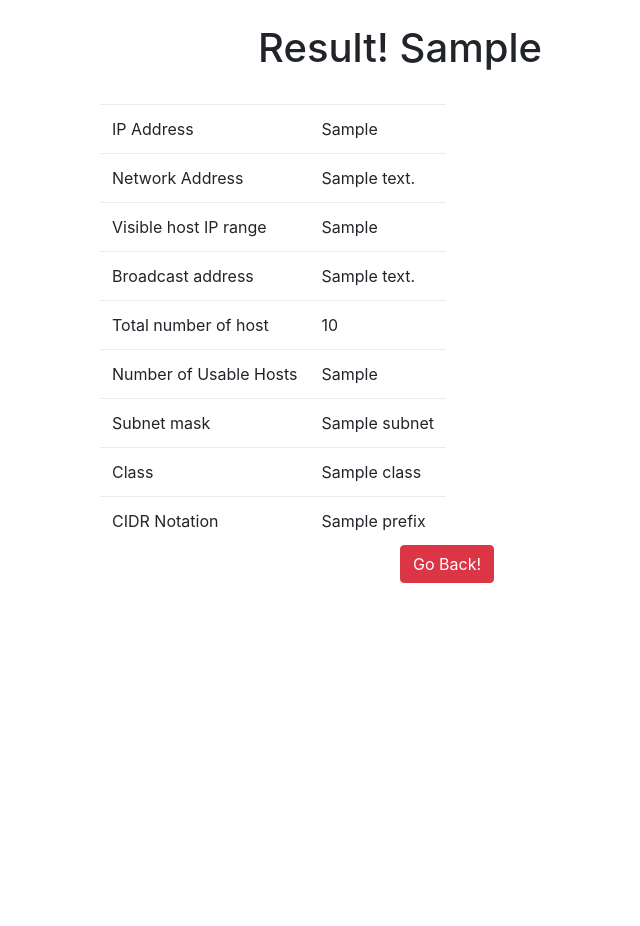
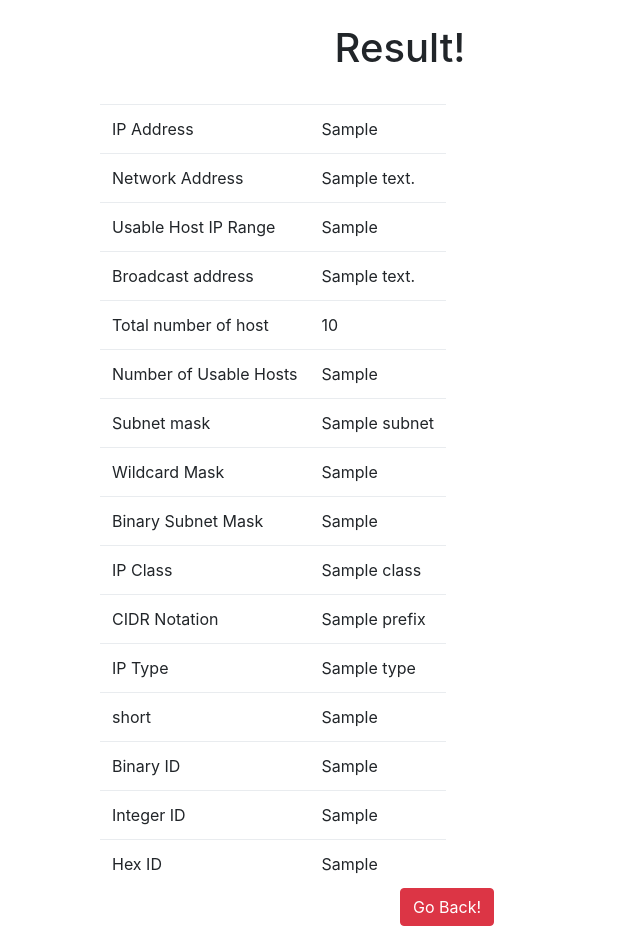
Before and after one commit to ammyblabla/ipcal, a Django app: template main/templates/result.html in a window 1280 px wide; the page is wider, and only the part inside the window is pictured. Shown: that part, without its empty margins (240-880 px from the left). Before the commit the page ends 583 px from the top of that part, so only its background shows below. Run offline with Django 3.2, Linux system fonts and the light colour scheme; the template is opened without the code that fills it: most values are stand-ins (such as "Sample title", 1, 10 or a date in 2020); some libraries are stand-ins or nearby versions.

Commit message:
display additional result

```diff
--- a/main/templates/result.html
+++ b/main/templates/result.html
@@ -15,7 +15,7 @@
   </head>
   <body>
     <br>
-    <h1>Result! {{ ip_full }} </h1>
+    <h1>Result!</h1>
     <br>
     <div class="container">
       <div class="wrapper">
@@ -30,7 +30,7 @@
               <td>{{ network_address }}</td>
             </tr>
             <tr>
-              <td colspan="2">Visible host IP range</td>
+              <td colspan="2">Usable Host IP Range</td>
               <td>{{ usable_range }}</td>
             </tr>
             <tr>
@@ -50,12 +50,40 @@
               <td>{{ subnet }}</td>
             </tr>
             <tr>
-              <td colspan="2">Class</td>
+              <td colspan="2">Wildcard Mask</td>
+              <td>{{ wildcard_mask }}</td>
+            </tr>
+            <tr>
+              <td colspan="2">Binary Subnet Mask</td>
+              <td>{{ binary_subnet_mask }}</td>
+            </tr>
+            <tr>
+              <td colspan="2">IP Class</td>
               <td>{{ class }}</td>
             </tr>
             <tr>
               <td colspan="2">CIDR Notation</td>
               <td>{{ prefix }}</td>
+            </tr>
+            <tr>
+              <td colspan="2">IP Type</td>
+              <td>{{ type }}</td>
+            </tr>
+            <tr>
+              <td colspan="2">short</td>
+              <td>{{ ip_full }}</td>
+            </tr>
+            <tr>
+              <td colspan="2">Binary ID</td>
+              <td>{{ binary_ip }}</td>
+            </tr>
+            <tr>
+              <td colspan="2">Integer ID</td>
+              <td>{{ int_ip }}</td>
+            </tr>
+            <tr>
+              <td colspan="2">Hex ID</td>
+              <td>{{ hex_ip }}</td>
             </tr>
           </tbody>
         </table>
```
Also changed, not shown: main/views.py (+7 -1 lines).
